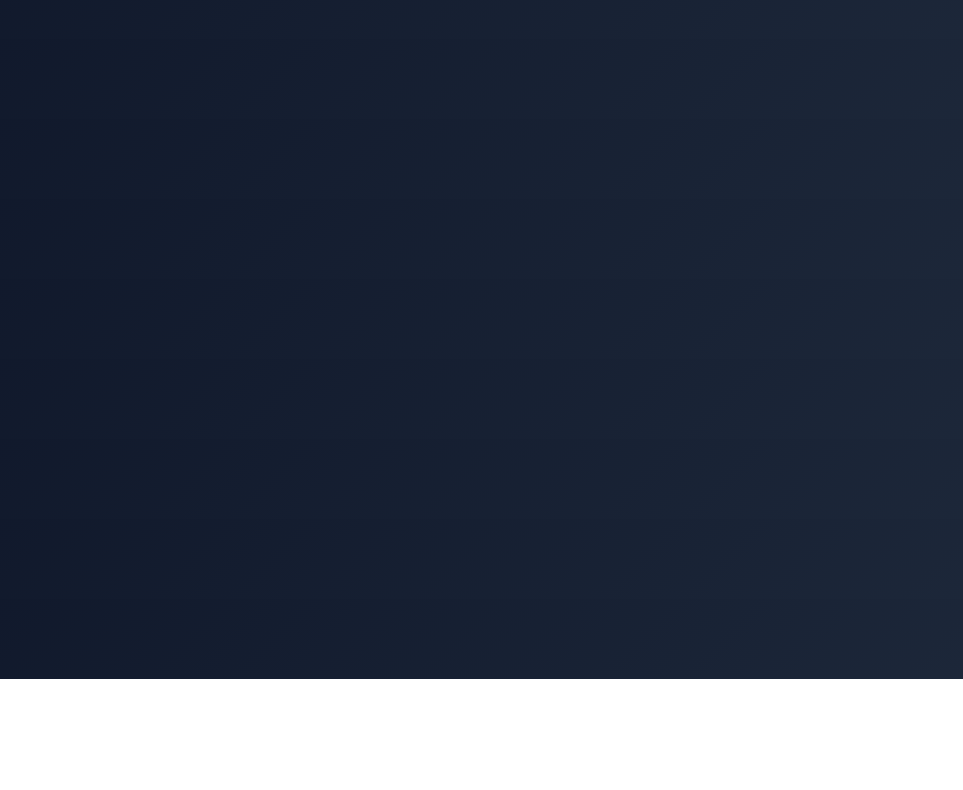
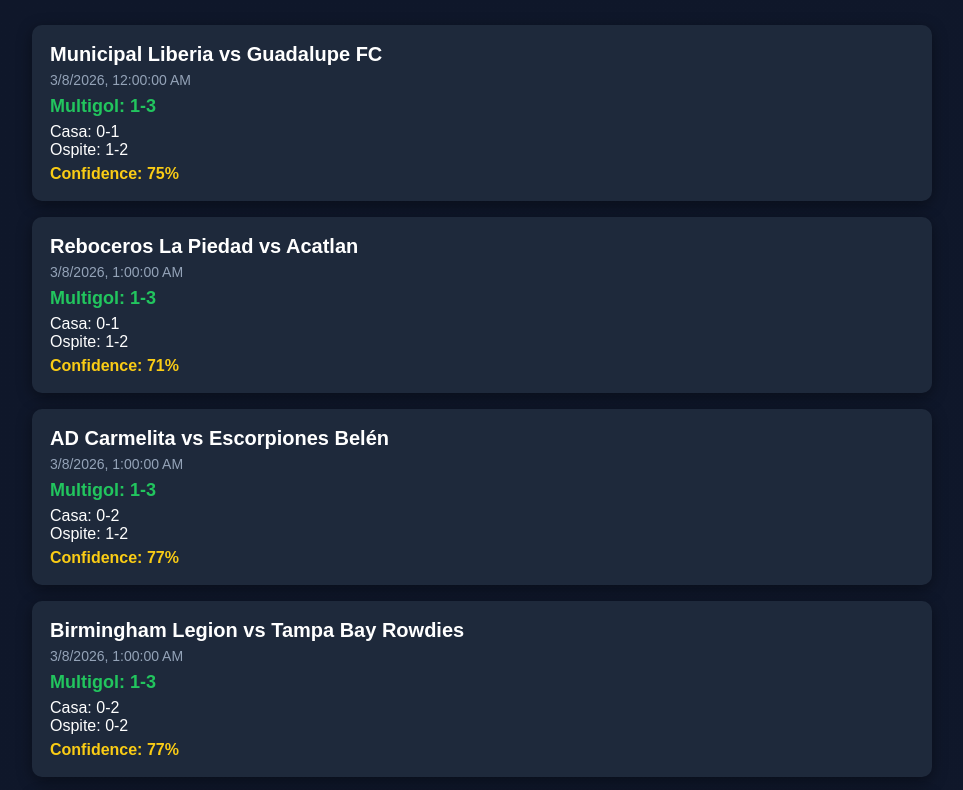
Before and after one commit to taik792/multigol-ai, a plain HTML site: page index.html in a window 1280 px wide. Shown: the part 121-911 px from the top of the page, without its empty margins (158-1121 px from the left). Before the commit the page ends 800 px from the top, so only its background shows below. Drawn offline with Linux system fonts and the light colour scheme.

Commit message:
Update index.html

```diff
--- a/index.html
+++ b/index.html
@@ -1,5 +1,6 @@
 <!DOCTYPE html>
 <html lang="it">
+
 <head>
 <meta charset="UTF-8">
 <title>Multigol AI Scanner</title>
@@ -7,11 +8,11 @@
 <style>
 
 body{
-font-family: Arial, sans-serif;
-background: linear-gradient(135deg,#0f172a,#1e293b);
-color:white;
+font-family:Arial;
+background:linear-gradient(135deg,#0f172a,#1e293b);
 margin:0;
 padding:40px;
+color:white;
 }
 
 h1{
@@ -25,16 +26,16 @@
 margin:auto;
 }
 
-.match{
+.card{
 background:#1e293b;
+padding:18px;
+margin-bottom:16px;
 border-radius:10px;
-padding:18px;
-margin-bottom:15px;
-box-shadow:0 5px 15px rgba(0,0,0,0.4);
+box-shadow:0 4px 15px rgba(0,0,0,0.4);
 transition:0.2s;
 }
 
-.match:hover{
+.card:hover{
 transform:scale(1.02);
 background:#273449;
 }
@@ -48,4 +49,83 @@
 .date{
 color:#94a3b8;
 font-size:14px;
-m
+margin-bottom:8px;
+}
+
+.multigol{
+color:#22c55e;
+font-weight:bold;
+font-size:18px;
+}
+
+.goals{
+margin-top:6px;
+}
+
+.conf{
+margin-top:6px;
+color:#facc15;
+font-weight:bold;
+}
+
+</style>
+</head>
+
+<body>
+
+<h1>⚽ Multigol AI Scanner</h1>
+
+<div class="container" id="matches"></div>
+
+<script>
+
+fetch("output/predictions.json")
+.then(res=>res.json())
+.then(data=>{
+
+const container=document.getElementById("matches");
+
+data.forEach(match=>{
+
+const card=document.createElement("div");
+card.className="card";
+
+const dateText = match.date
+? new Date(match.date).toLocaleString()
+: "";
+
+card.innerHTML=`
+
+<div class="teams">
+${match.home} vs ${match.away}
+</div>
+
+<div class="date">
+${dateText}
+</div>
+
+<div class="multigol">
+Multigol: ${match.multigol}
+</div>
+
+<div class="goals">
+Casa: ${match.home_goals}<br>
+Ospite: ${match.away_goals}
+</div>
+
+<div class="conf">
+Confidence: ${match.confidence}%
+</div>
+
+`;
+
+container.appendChild(card);
+
+});
+
+});
+
+</script>
+
+</body>
+</html>
```
